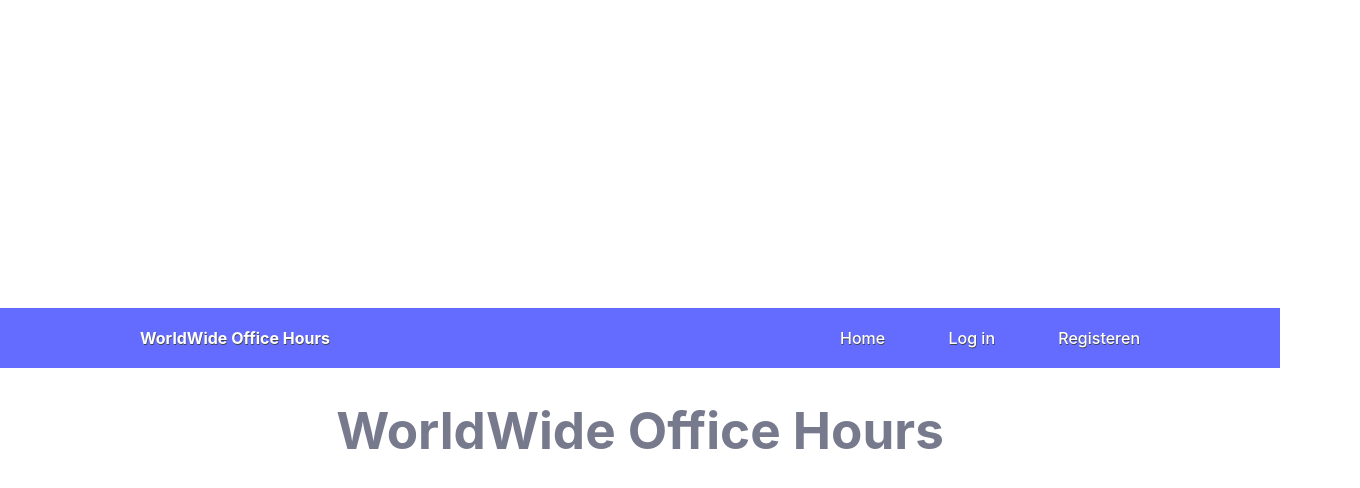
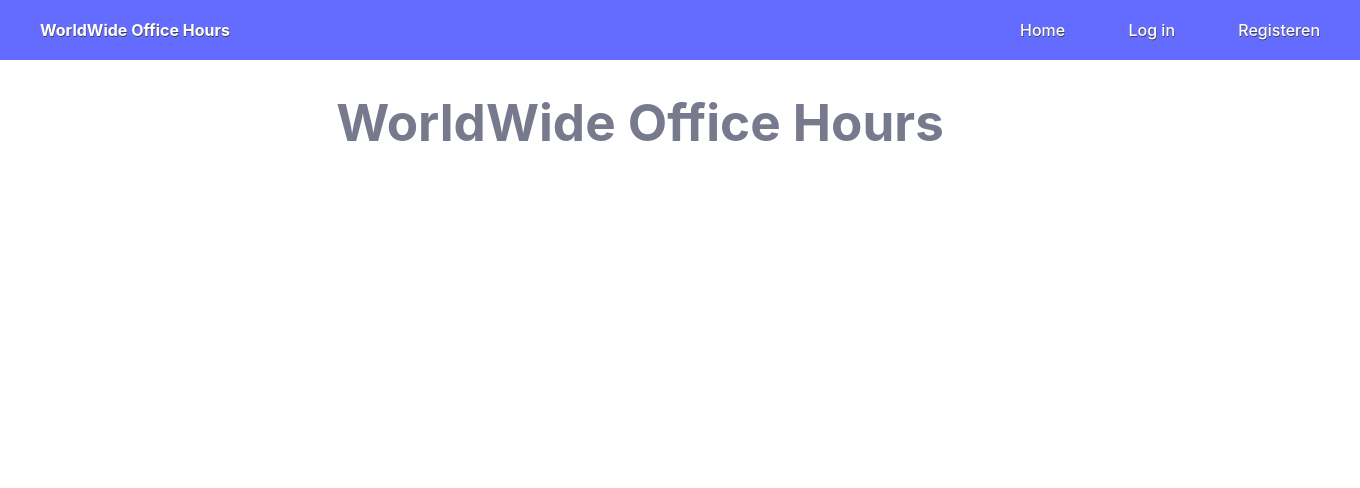
Before and after one commit to LilianBrombacher/eindopdracht-frontend, a React (Vite) app: page / in a window 1280 px wide. Shown: the top 488 px of the page, 1360 px wide, since content can reach past the window. Built offline with nearby package versions, Linux system fonts and the light colour scheme.

Commit message:
Errorpage gemaakt

```diff
--- a/src/App.jsx
+++ b/src/App.jsx
@@ -4,6 +4,7 @@ import Register from "./pages/register/Register.jsx";
 import Login from "./pages/login/Login.jsx";
 import Home from "./pages/home/Home.jsx";
 import Navigation from "./components/navigation/Navigation.jsx";
+import Error from "./components/Error.jsx";
 
 
 function App() {
@@ -18,6 +19,7 @@ function App() {
                 <Route path='/' element={<Home/>}/>
                 <Route path='/register' element={<Register/>}/>
                 <Route path='/login' element={<Login/>}/>
+                <Route path='*' element={<Error/>}/>
 
             </Routes>
         </BrowserRouter>
--- /dev/null
+++ b/src/components/Error.jsx
@@ -0,0 +1,12 @@
+
+function Error(){
+    return(
+        <section className="container">
+        <div className="error">
+            <h1>404 | Page not found</h1>
+        </div>
+            </section>
+    )
+}
+
+export default Error
--- a/src/components/navigation/Navigation.css
+++ b/src/components/navigation/Navigation.css
@@ -1,5 +1,5 @@
 .nav-container {
-    flex-basis: 1000px;
+    flex-basis: 100%;
     margin: 0 auto;
     display: flex;
     justify-content: space-between;
@@ -13,8 +13,9 @@ nav {
     text-shadow: #41434a 0.5px 0.5px;
     display: flex;
     justify-content: center;
-    align-items: center;
+    text-align: center;
     height: 60px;
+    padding: 0 40px 0 40px;
 
 }
 
--- a/src/index.css
+++ b/src/index.css
@@ -25,7 +25,7 @@ a:hover {
 body {
   margin: 0;
   display: flex;
-  place-items: center;
+  /*place-items: center;*/
   min-width: 320px;
   min-height: 100vh;
 }
--- a/src/pages/home/Home.css
+++ /dev/null
@@ -1 +0,0 @@
-.title
--- a/src/pages/login/Login.css
+++ b/src/pages/login/Login.css
@@ -1,4 +1,4 @@
-.form-parent {
+.container {
     border: 1px solid red;
     display: flex;
     flex-direction: column;
--- a/src/pages/login/Login.jsx
+++ b/src/pages/login/Login.jsx
@@ -2,7 +2,7 @@ import { Link } from 'react-router-dom'
 
 function Login() {
     return (
-        <section className="form-parent">
+        <section className="container">
             <form className="form">
                 <h1>Inloggen</h1>
 
--- a/src/pages/register/Register.css
+++ b/src/pages/register/Register.css
@@ -1,5 +1,5 @@
 
-.form-parent{
+.container{
     height: 100vh;
     width: 100%;
     background-color: rgb(31, 32, 35);
--- a/src/pages/register/Register.jsx
+++ b/src/pages/register/Register.jsx
@@ -2,7 +2,7 @@ import './Register.css'
 import { Link } from 'react-router-dom'
 function Register() {
     return (
-        <section className="form-parent">
+        <section className="container">
             <form className="form">
                 <h1>Maak een account aan</h1>
                 <input className="inp" type="text" placeholder="Naam" name="name"/>
```
